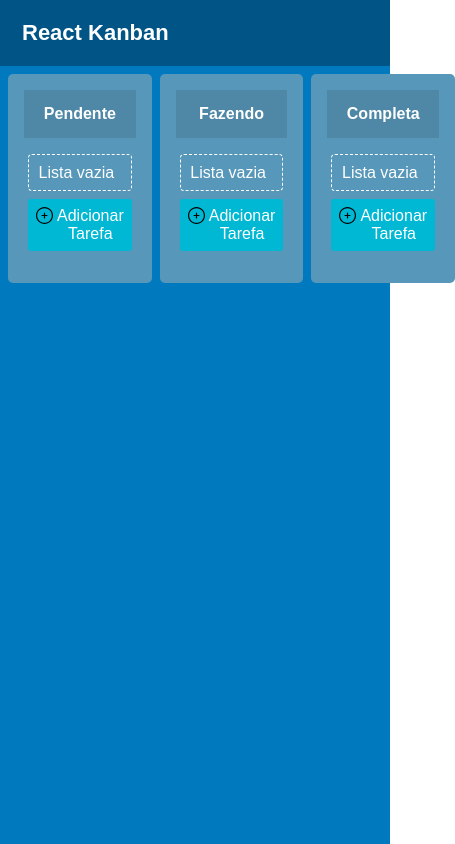
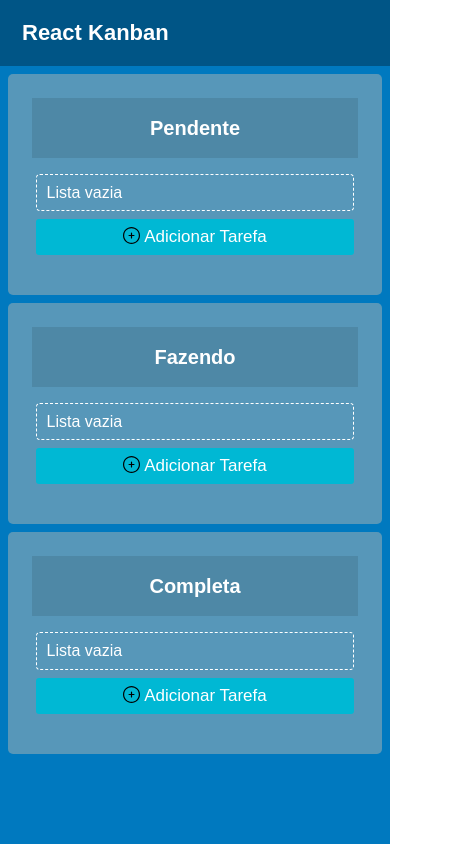
Before and after one commit to RenanRodrigues01/react-kanban, a React (Create React App) app: page / in a window 390 px wide. Shown: the whole page, 455 px wide, since content can reach past the window. Built offline with nearby package versions, Linux system fonts and the light colour scheme.

Commit message:
adicionando medias querys

```diff
--- a/src/App.css
+++ b/src/App.css
@@ -97,6 +97,13 @@ select {
 	margin: 0 auto;
 	padding: 8px;
 	display: grid;
-	grid-template-columns: 1fr 1fr 1fr;
+	grid-template-columns: 1fr 1fr 1fr auto;
 	grid-gap: 8px;
 }
+
+@media screen and (max-width: 414px) {
+	.container {
+		display: flex;
+		flex-direction: column;
+	}
+}
--- a/src/components/TaskList/taskList.css
+++ b/src/components/TaskList/taskList.css
@@ -39,3 +39,16 @@
     height: 17px;
     margin-right: 4px;
 }
+
+@media screen and (max-width: 414px){
+    .TaskList {
+        padding: 1.5em;
+    }
+    .title {
+        padding: 0.5em;
+        font-size: 20px;
+    }
+    .btn {
+        font-size: 17px;
+    }
+}
--- a/src/components/taskItem/taskItem.css
+++ b/src/components/taskItem/taskItem.css
@@ -1,13 +1,13 @@
 .taskContainer {
     background-color: rgba( 0, 0, 0, 0.1);
     border-radius: 5px;
-    padding: 1em 0.5em;
+    padding: 0.5em 0.5em;
     margin-bottom: 0.5em;
 }
 .txt {
     padding: 0.3em;
     background-color: rgba( 0, 0, 0, 0.1);
-    color: black;
+    color: #FFF;
     border-radius: 5px;
     margin-bottom: 1em;
 }
@@ -18,10 +18,23 @@ select option {
 }
 
 .taskState {
-    margin-bottom: 1em;
+    margin-bottom: 0.5em;
     background-color: rgba( 0, 0, 0, 0.1);
 }
 
 .task {
     margin-bottom: 0.5em;
 }
+
+@media screen and (max-width: 414px) {
+    .txt {
+        font-size: 20px;
+        margin-bottom: 0;
+    }
+    .task {
+        font-size: 20px;
+    }
+    .taskState {
+        font-size: 17px;
+    }
+}
```
